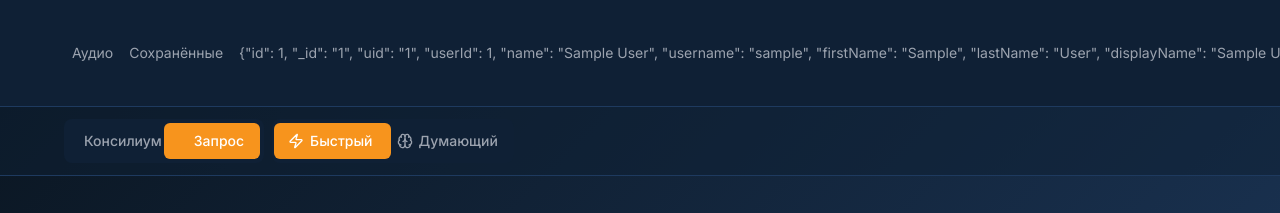
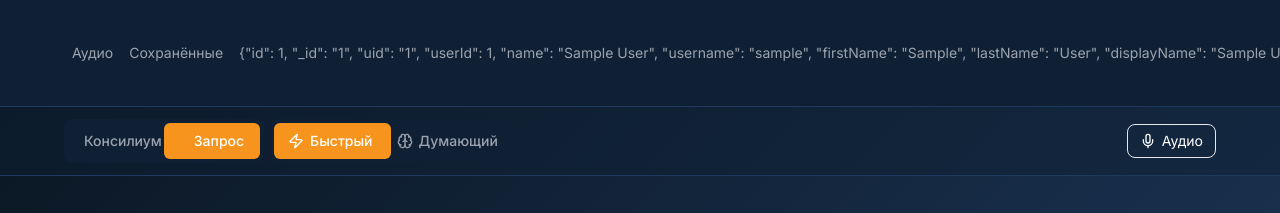
Before and after one commit to KirillTrubitsyn/sgc-legal-ai, a Next.js app in the folder frontend/: page /chat in a window 1280 px wide. Shown: the top 213 px of the page. Built offline with nearby package versions, Linux system fonts and the light colour scheme; no server answers; sample sign-in values are in the browser's storage.

Commit message:
feat: add Audio button to chat page mode selector row
- Add Mic icon import from lucide-react
- Add orange "Аудио" button on the right side of mode selector
- Button navigates to /audio page

```diff
--- a/frontend/src/app/chat/page.tsx
+++ b/frontend/src/app/chat/page.tsx
@@ -21,7 +21,7 @@ import {
 } from "@/lib/api";
 import ChatHistorySidebar from "@/components/ChatHistorySidebar";
 import ModeSelector from "@/components/ModeSelector";
-import { History } from "lucide-react";
+import { History, Mic } from "lucide-react";
 import ModeToggle from "@/components/ModeToggle";
 import ChatMessage from "@/components/ChatMessage";
 import LoadingSpinner from "@/components/LoadingSpinner";
@@ -596,14 +596,23 @@ export default function ChatPage() {
               </>
             )}
           </div>
-          {messages.length > 0 && (
+          <div className="flex items-center gap-3 self-end sm:self-auto">
+            {messages.length > 0 && (
+              <button
+                onClick={handleNewChat}
+                className="text-gray-400 hover:text-white text-sm whitespace-nowrap"
+              >
+                + Новый чат
+              </button>
+            )}
             <button
-              onClick={handleNewChat}
-              className="text-gray-400 hover:text-white text-sm whitespace-nowrap self-end sm:self-auto"
+              onClick={() => router.push("/audio")}
+              className="flex items-center gap-1.5 px-3 py-1.5 bg-sgc-orange/20 hover:bg-sgc-orange/30 border border-sgc-orange/50 rounded-lg text-sgc-orange text-sm transition-colors"
             >
-              + Новый чат
+              <Mic size={16} />
+              <span>Аудио</span>
             </button>
-          )}
+          </div>
         </div>
       </div>
 
```
